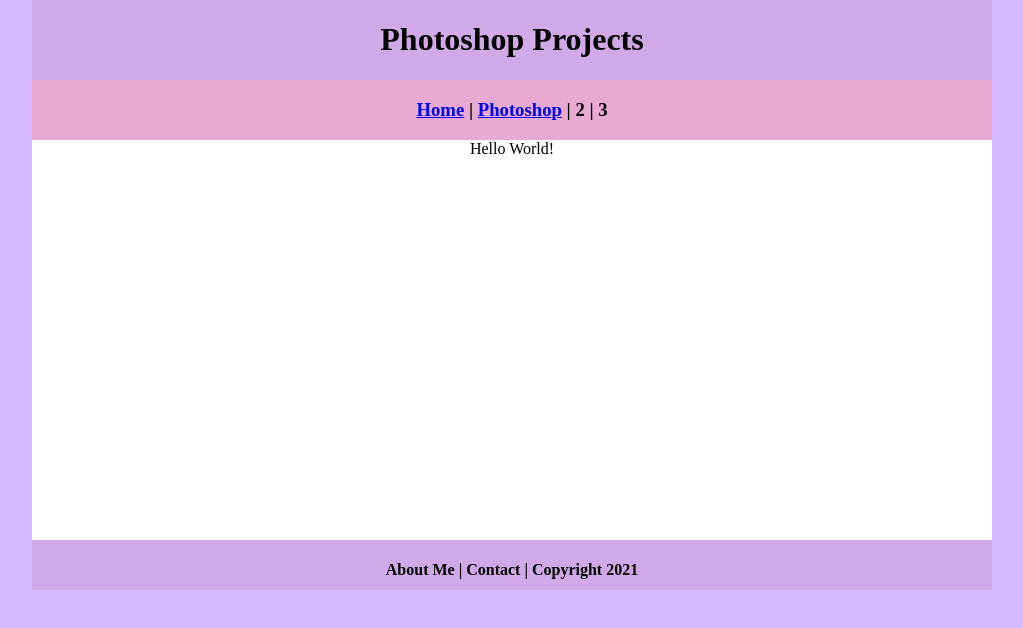
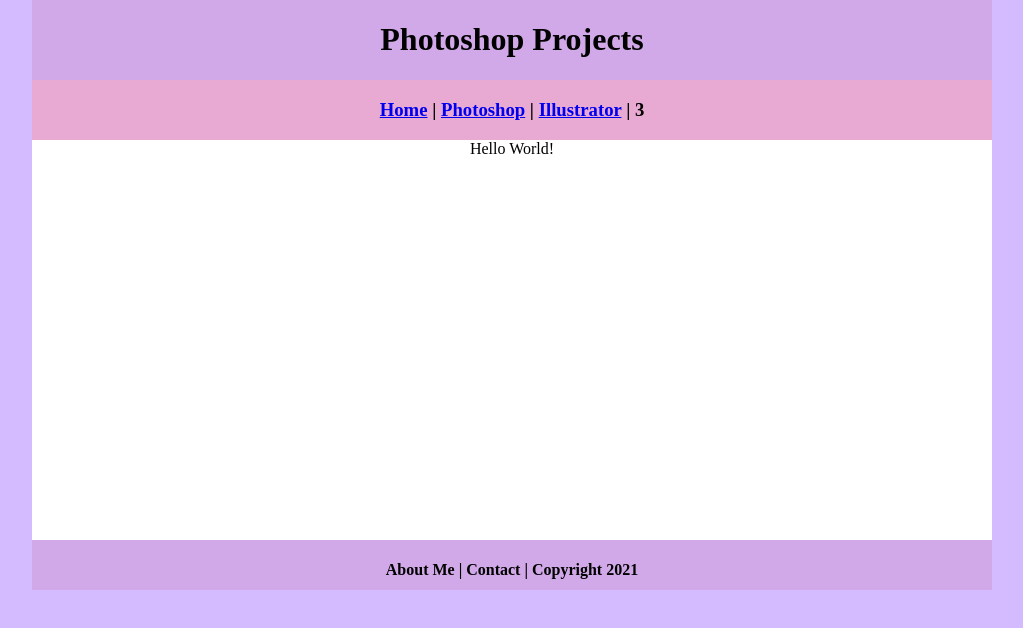
Before and after one commit to daniel-haa/digitalmediaportfolio9thgrade, a plain HTML site: page raster/index.html in a window 1280 px wide. Shown: the whole page, without its empty margins (128-1151 px from the left). Drawn offline with Linux system fonts and the light colour scheme.

Commit message:
Update index.html

```diff
--- a/raster/index.html
+++ b/raster/index.html
@@ -12,7 +12,7 @@
   	<h1>Photoshop Projects</h1>
   </div>
   <div class="nav">
-    <h3><a href="../index.html">Home</a> | <a href="index.html">Photoshop</a> | 2 | 3</h3>
+    <h3><a href="../index.html">Home</a> | <a href="index.html">Photoshop</a> | <a href="../raster/index.html">Illustrator</a> | 3</h3>
   </div>
   <div class="content">Hello World!</div>
   <div class="footer">
```
